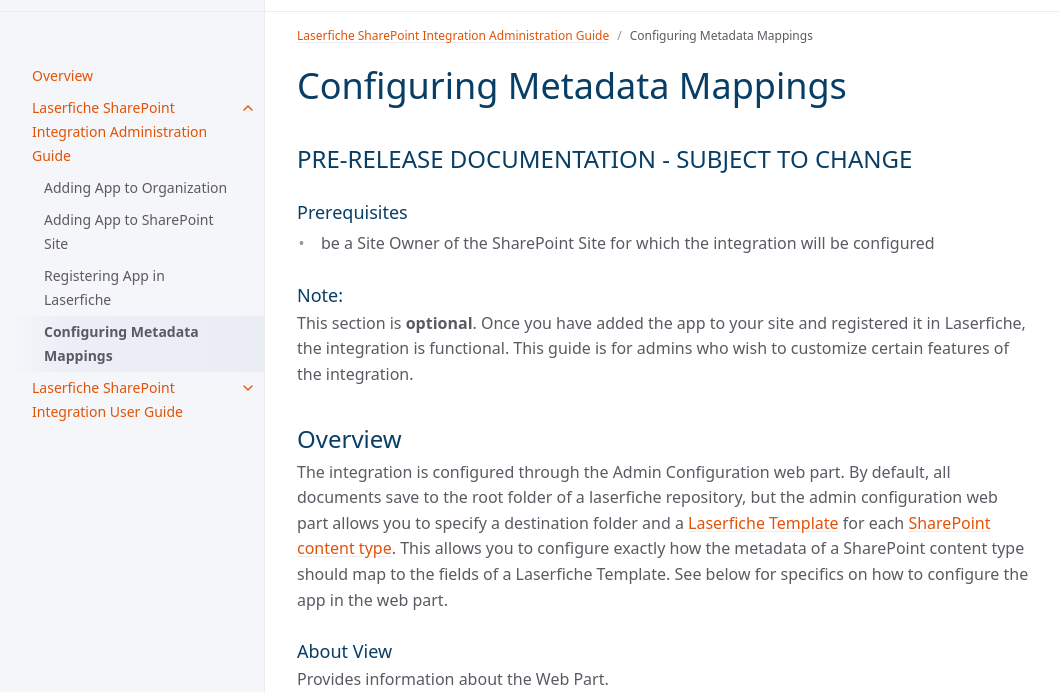
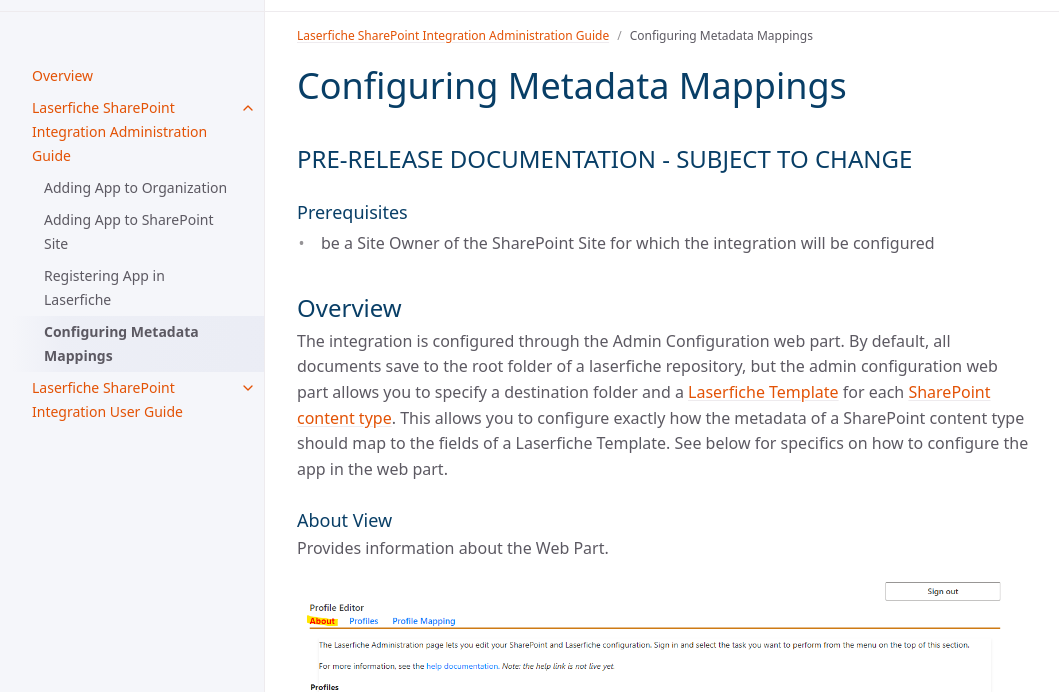
Before and after one commit to isabella232/laserfiche-sharepoint-integration, a Jekyll site: the page built from jekyll_files/docs/admin-documentation/configuring-metadata-mappings.md, in a window 1280 px wide and 900 px high, cut to the strip 104-796 px from the top of the window. Shown: the whole strip, without its empty margins (107-1166 px from the left). Built offline with Jekyll 4.4.1, drawn with Linux system fonts in a browser that asks for light colours; cached includes are drawn as plain includes.

Commit message:
removed "This section is optional" warning

```diff
--- a/jekyll_files/docs/admin-documentation/configuring-metadata-mappings.md
+++ b/jekyll_files/docs/admin-documentation/configuring-metadata-mappings.md
@@ -10,10 +10,6 @@ parent: Laserfiche SharePoint Integration Administration Guide
 
 ### Prerequisites
 - be a Site Owner of the SharePoint Site for which the integration will be configured
-
-### Note:
-
-This section is **optional**. Once you have added the app to your site and registered it in Laserfiche, the integration is functional. This guide is for admins who wish to customize certain features of the integration.
 
 ## Overview
 The integration is configured through the Admin Configuration web part. By default, all documents save to the root folder of a laserfiche repository, but the admin configuration web part allows you to specify a destination folder and a [Laserfiche Template](https://doc.laserfiche.com/laserfiche.documentation/en-us/Content/Fields_and_Templates.html) for each [SharePoint content type](https://support.microsoft.com/en-gb/office/introduction-to-content-types-and-content-type-publishing-e1277a2e-a1e8-4473-9126-91a0647766e5). This allows you to configure exactly how the metadata of a SharePoint content type should map to the fields of a Laserfiche Template. See below for specifics on how to configure the app in the web part.
```
